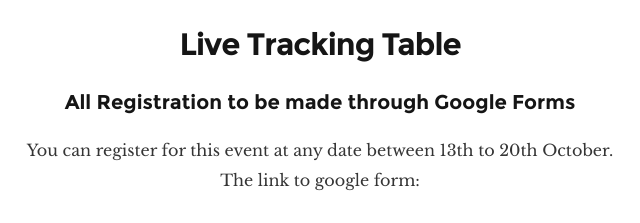
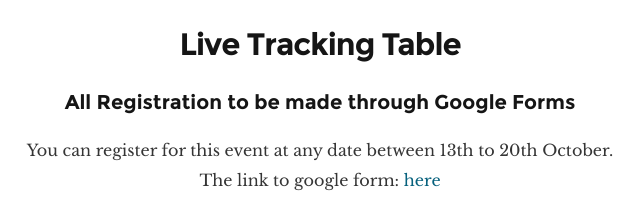
Before and after one commit to sharababy/epiclub.tk, a website: page public/track.html in a window 1280 px wide. Shown: the part 900-1123 px from the top of the page, 320-960 px from the left. Drawn offline with Linux system fonts and the light colour scheme.

Commit message:
Added link

```diff
--- a/public/track.html
+++ b/public/track.html
@@ -126,7 +126,7 @@
 	      	<h3>All Registration to be made through Google Forms</h3>
 	      	<p>You can register for this event at any date between 13th to 20th October.
 	      	<br />
-	      	The link to google form:
+	      	The link to google form: <a href="https://goo.gl/forms/R9HXaMEkhgXke54q2">here</a>
 	      	<br />
 	      	<!-- <small>*The changes may not be instantly reflected in this table.</small> -->
 	      	</p>
```
